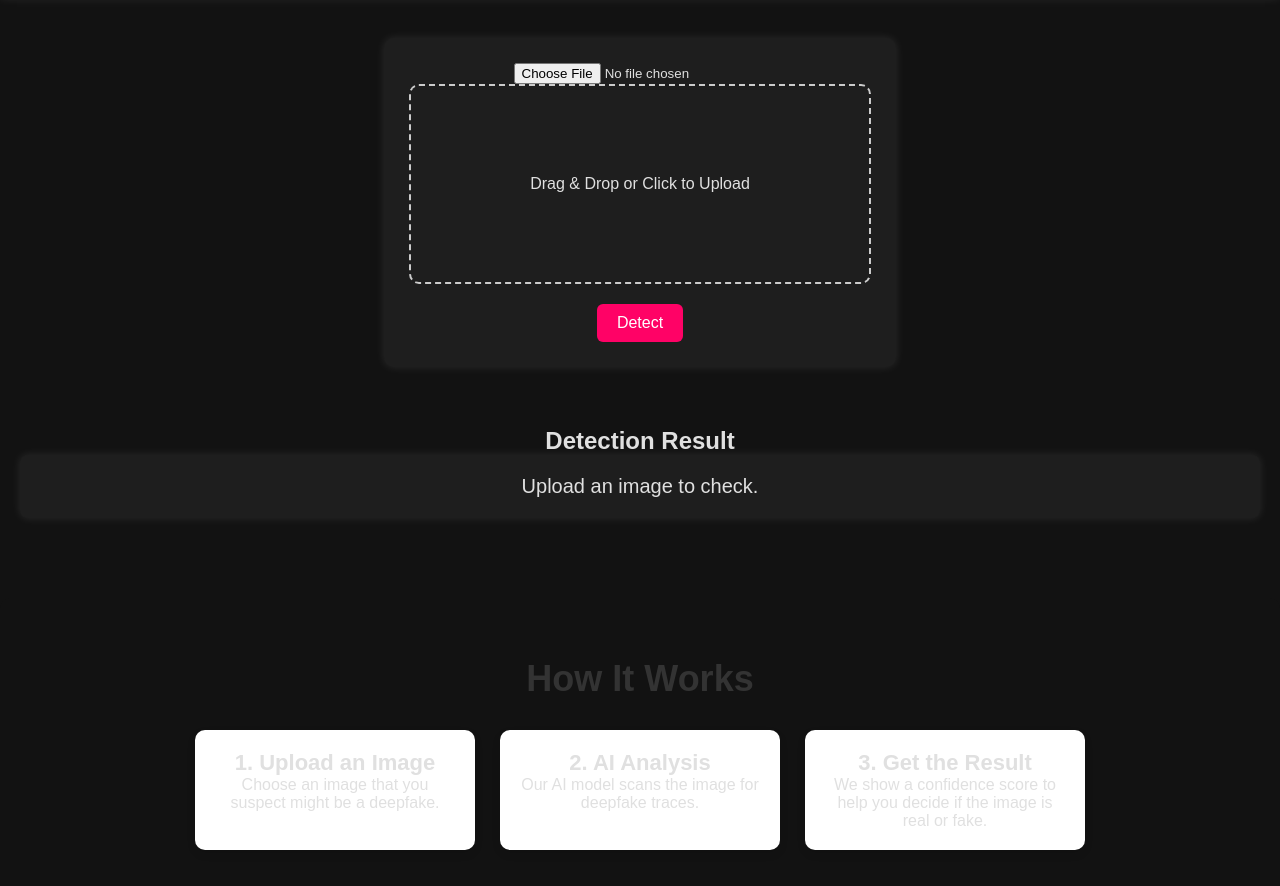
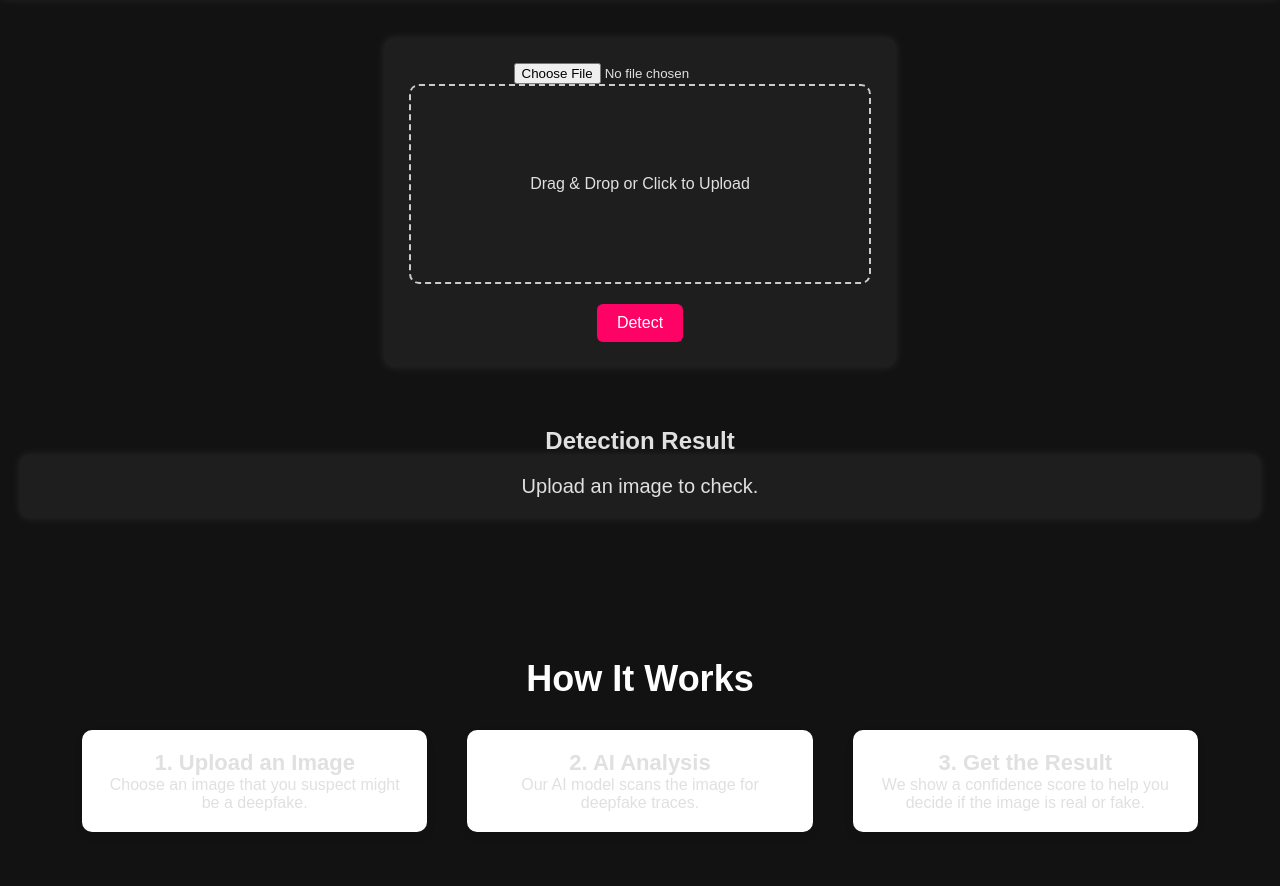
Before and after one commit to Srinjoy2004/Fake-Sheild, a plain HTML site: page index.html in a window 1280 px wide. Shown: the part 66-952 px from the top of the page. Drawn offline with Linux system fonts and the light colour scheme.

Commit message:
fixed the horizontal issue in how it works section

```diff
--- a/index.html
+++ b/index.html
@@ -56,22 +56,25 @@
     padding: 60px 20px;
     background-color: #121212;
 ">
-    <h2 style="font-size: 36px; margin-bottom: 30px; color: #333;">How It Works</h2>
+    <h2 style="font-size: 36px; margin-bottom: 30px; color: white;">How It Works</h2>
+
+    <!-- Parent container for steps -->
     <div class="steps" style="
-        display: flex;
-        justify-content: space-evenly;
-        gap: 20px;
-        flex-wrap: wrap;
-        max-width: 900px;
+        display: flex;  /* Arrange boxes in a row */
+        justify-content: space-between;  /* Ensures equal spacing between boxes */
+        gap: 20px;  /* Adds space between the boxes */
+        max-width: 90%;  /* Ensures the section spans almost full width */
         margin: auto;
     ">
+        <!-- Step 1 -->
         <div class="step" style="
-            width: 280px;
+            flex: 1;  /* Ensures equal width for all boxes */
             padding: 20px;
             background-color: white;
             border-radius: 10px;
             box-shadow: 0 4px 8px rgba(0, 0, 0, 0.1);
             transition: all 0.3s ease-in-out;
+            text-align: center;
         "
         onmouseover="this.style.backgroundColor='black'; this.style.color='white'; this.style.transform='scale(1.05)'; this.style.boxShadow='0 6px 12px rgba(0, 0, 255, 0.5)';"
         onmouseout="this.style.backgroundColor='white'; this.style.color='black'; this.style.transform='scale(1)'; this.style.boxShadow='0 4px 8px rgba(0, 0, 0, 0.1)';">
@@ -79,13 +82,16 @@
             <p style="font-size: 16px; color: inherit;">Choose an image that you suspect might be a deepfake.</p>
         </div>
 
+        <!-- Step 2 (Middle box) -->
         <div class="step" style="
-            width: 280px;
+            flex: 1;  /* Ensures equal width for all boxes */
             padding: 20px;
             background-color: white;
             border-radius: 10px;
             box-shadow: 0 4px 8px rgba(0, 0, 0, 0.1);
             transition: all 0.3s ease-in-out;
+            text-align: center;
+            margin: 0 20px;  /* Adds margin on both sides for spacing */
         "
         onmouseover="this.style.backgroundColor='black'; this.style.color='white'; this.style.transform='scale(1.05)'; this.style.boxShadow='0 6px 12px rgba(0, 0, 255, 0.5)';"
         onmouseout="this.style.backgroundColor='white'; this.style.color='black'; this.style.transform='scale(1)'; this.style.boxShadow='0 4px 8px rgba(0, 0, 0, 0.1)';">
@@ -93,13 +99,15 @@
             <p style="font-size: 16px; color: inherit;">Our AI model scans the image for deepfake traces.</p>
         </div>
 
+        <!-- Step 3 -->
         <div class="step" style="
-            width: 280px;
+            flex: 1;  /* Ensures equal width for all boxes */
             padding: 20px;
             background-color: white;
             border-radius: 10px;
             box-shadow: 0 4px 8px rgba(0, 0, 0, 0.1);
             transition: all 0.3s ease-in-out;
+            text-align: center;
         "
         onmouseover="this.style.backgroundColor='black'; this.style.color='white'; this.style.transform='scale(1.05)'; this.style.boxShadow='0 6px 12px rgba(0, 0, 255, 0.5)';"
         onmouseout="this.style.backgroundColor='white'; this.style.color='black'; this.style.transform='scale(1)'; this.style.boxShadow='0 4px 8px rgba(0, 0, 0, 0.1)';">
```
